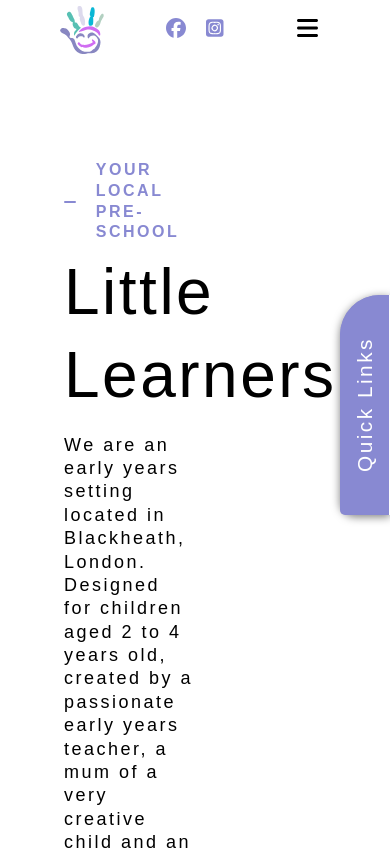
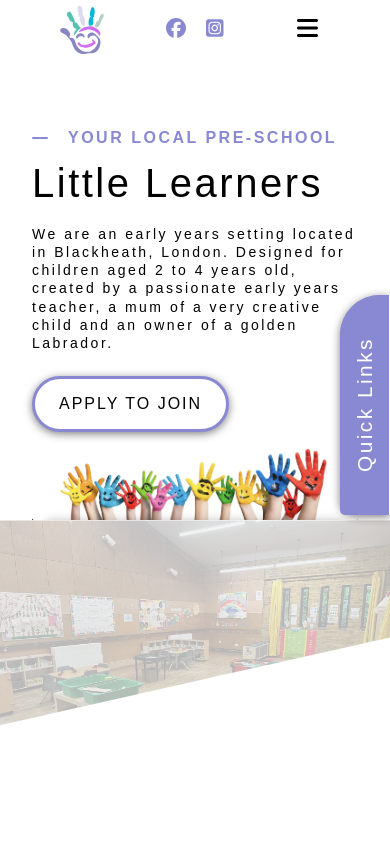
Before and after one commit to curveservices/little-learners, a React (Vite) app: page / in a window 390 px wide. Shown: the top 850 px of the page. Built offline with nearby package versions, Linux system fonts and the light colour scheme.

Commit message:
Update scroll threshold for back-to-top button and refine styles for consistency

```diff
--- a/src/layout/main/index.jsx
+++ b/src/layout/main/index.jsx
@@ -9,11 +9,10 @@ import QuickLinksPanel from "../../components/quickLinks";
 
 const Layout = () => {
   const [showButton, setShowButton] = useState(false);
-  const [isQuickLinksOpen, setIsQuickLinksOpen] = useState(false);
 
   useEffect(() => {
     window.addEventListener("scroll", () => {
-      if (window.scrollY > 100) {
+      if (window.scrollY > 300) {
         setShowButton(true);
       } else {
         setShowButton(false);
--- a/src/layout/main/index.scss
+++ b/src/layout/main/index.scss
@@ -8,15 +8,14 @@
     padding: 12rem 0;
     font-size: 2rem;
   }
-
   .home-page,
   .about-page,
   .contact-page,
   .gallery-page,
   .learning-page,
   .policy-page {
-    animation: fadeIn 1s backwards;
     padding: 10rem 4rem;
+
     h1 {
       font-size: 4rem;
       font-weight: 500;
@@ -40,14 +39,14 @@
       align-items: center;
       gap: 1.25rem;
       font-family: "Nunito", sans-serif;
-      font-size: 1rem;
+      font-size: 20px;
       font-weight: bold;
       text-transform: uppercase;
       color: var(--primary);
       animation: fadeInUp 0.2s 0.3s backwards;
     }
     .indent {
-      width: 2em;
+      width: 2rem;
       height: 2px;
       background: var(--primary);
       border-radius: 5px;
@@ -63,12 +62,12 @@
       animation: fadeIn 1.5s forwards;
       .cards-container {
         .card {
-          animation: fadeInUp 0.3s backwards;
+          animation: fadeInUp 0.6s backwards;
         }
 
         @for $i from 1 through 10 {
           .card:nth-child(#{$i}) {
-            animation-delay: #{0.3s + ($i * 0.2s)};
+            animation-delay: #{0.4s + ($i * 0.2s)};
           }
         }
       }
@@ -79,6 +78,7 @@
     .hero {
       display: flex;
       flex-direction: column;
+      animation: fadeIn 0.5s forwards;
       .hero-image {
         width: 100%;
         height: auto;
@@ -114,3 +114,75 @@
     color: #fff;
   }
 }
+
+@media screen and (max-width: 768px) {
+  .app {
+    .home-page,
+    .about-page,
+    .contact-page,
+    .gallery-page,
+    .learning-page,
+    .policy-page {
+      padding: 8rem 2rem;
+
+      h1 {
+        font-size: 40px;
+      }
+
+      h2 {
+        font-size: 32px;
+      }
+
+      h3 {
+        font-size: 18px;
+      }
+
+      p {
+        font-size: 14px;
+      }
+
+      .subtitle {
+        font-size: 16px;
+      }
+
+      .indent {
+        width: 1rem;
+        height: 2px;
+        background: var(--primary);
+        border-radius: 5px;
+      }
+
+      .text-box {
+        width: 100%;
+      }
+    }
+  }
+
+  .back-to-top {
+    position: fixed;
+    display: flex;
+    gap: 1rem;
+    bottom: 2rem;
+    left: 1rem;
+    padding: 10px;
+    margin: 0;
+    background: var(--primary);
+    color: #fff;
+    font-size: 1rem;
+    border-radius: 15px;
+    width: fit-content;
+    height: auto;
+    border: none;
+    box-shadow: var(--button-shadow);
+    z-index: 999;
+    cursor: pointer;
+    animation: fadeInUp 2s;
+    transition: all 0.3s ease-in-out;
+
+    &:hover {
+      background: var(--footer);
+      box-shadow: var(--box);
+      color: #fff;
+    }
+  }
+}
```
